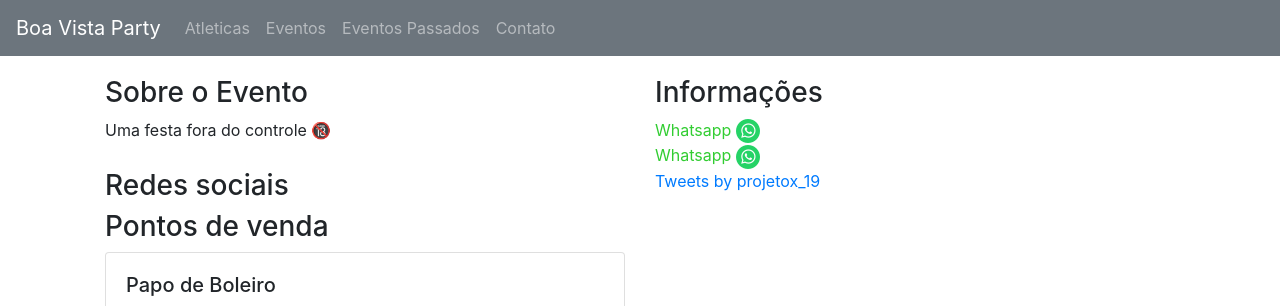
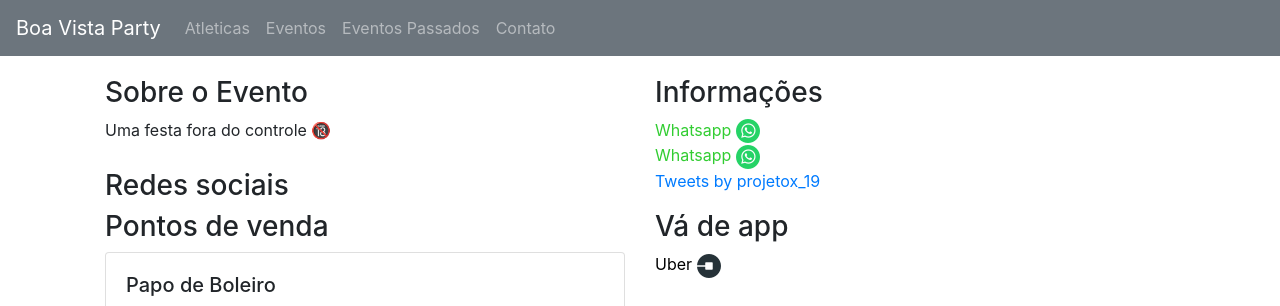
Before and after one commit to tallyto/boa-vista-party, a Node server app: page /eventos/projeto-x in a window 1280 px wide. Shown: the top 306 px of the page. Run offline with Node 20, Linux system fonts and the light colour scheme; some libraries are stand-ins or nearby versions.

Commit message:
Adicionado vá de app

```diff
--- a/views/eventos/projeto-x.handlebars
+++ b/views/eventos/projeto-x.handlebars
@@ -50,6 +50,17 @@
             </div>
 
 
+
+        </div>
+
+        <div class="col-sm-6">
+            <h3>Vá de app</h3>
+
+                <a class="uber"
+                    href="https://m.uber.com/ul/?action=setPickup&client_id=efD4ycmRwP6J67dLJdtt_N0OmmjtAjmc&pickup=my_location&dropoff[formatted_address]=Rua%20Rond%C3%B4nia%2C%201358%20-%20Dos%20Estados%2C%20Boa%20Vista%20-%20RR%2C%20Brasil&dropoff[latitude]=2.843473&dropoff[longitude]=-60.675198">Uber</a>
+                <img src="/icons/uber.png" alt="Uber">
+
+
         </div>
 
 
@@ -59,6 +70,10 @@
 <style>
     .whatsapp {
         color: limegreen;
+    }
+
+    .uber {
+        color: black;
     }
 
     .map-responsive {
```
Also changed, not shown: public/icons/uber.png (added).
